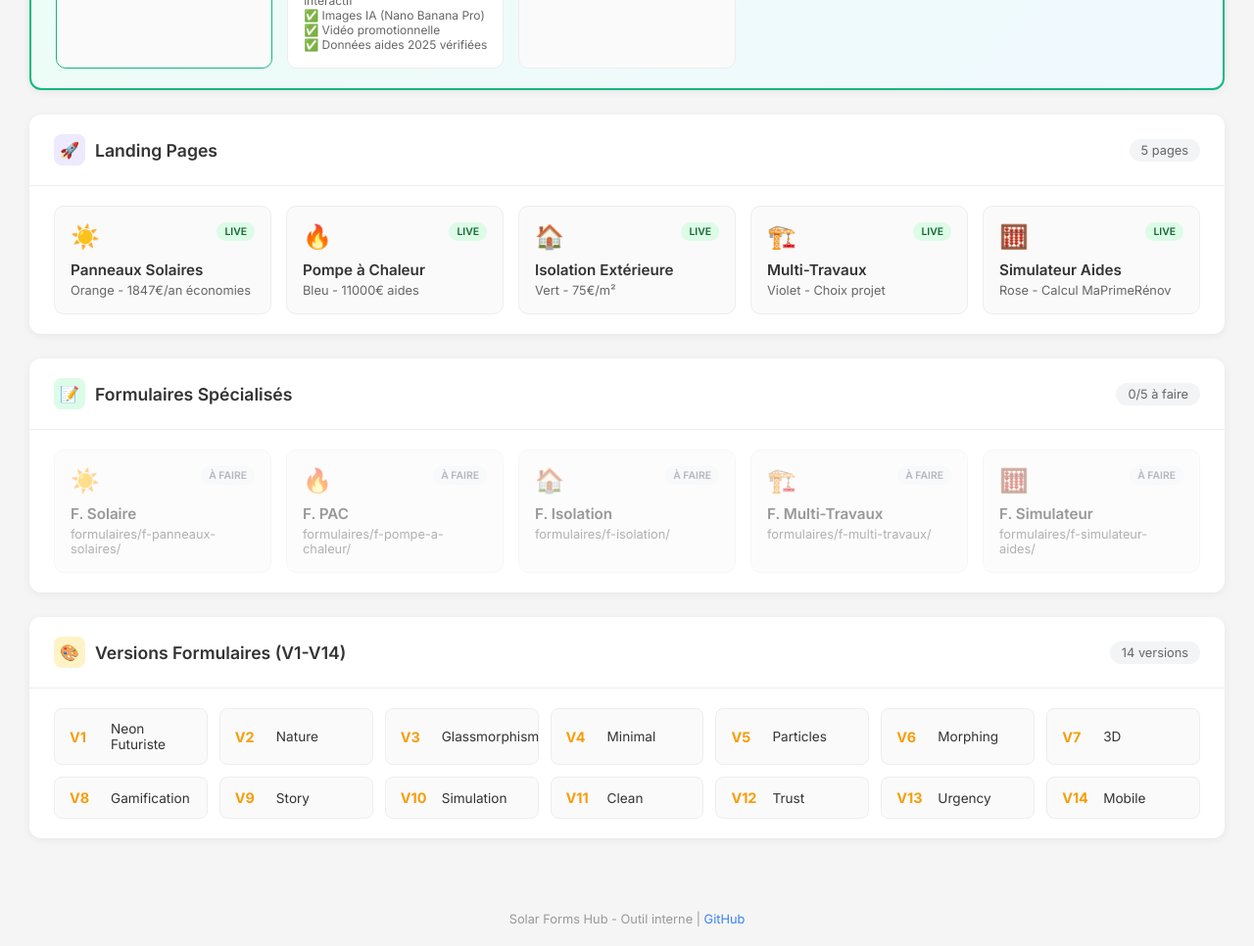
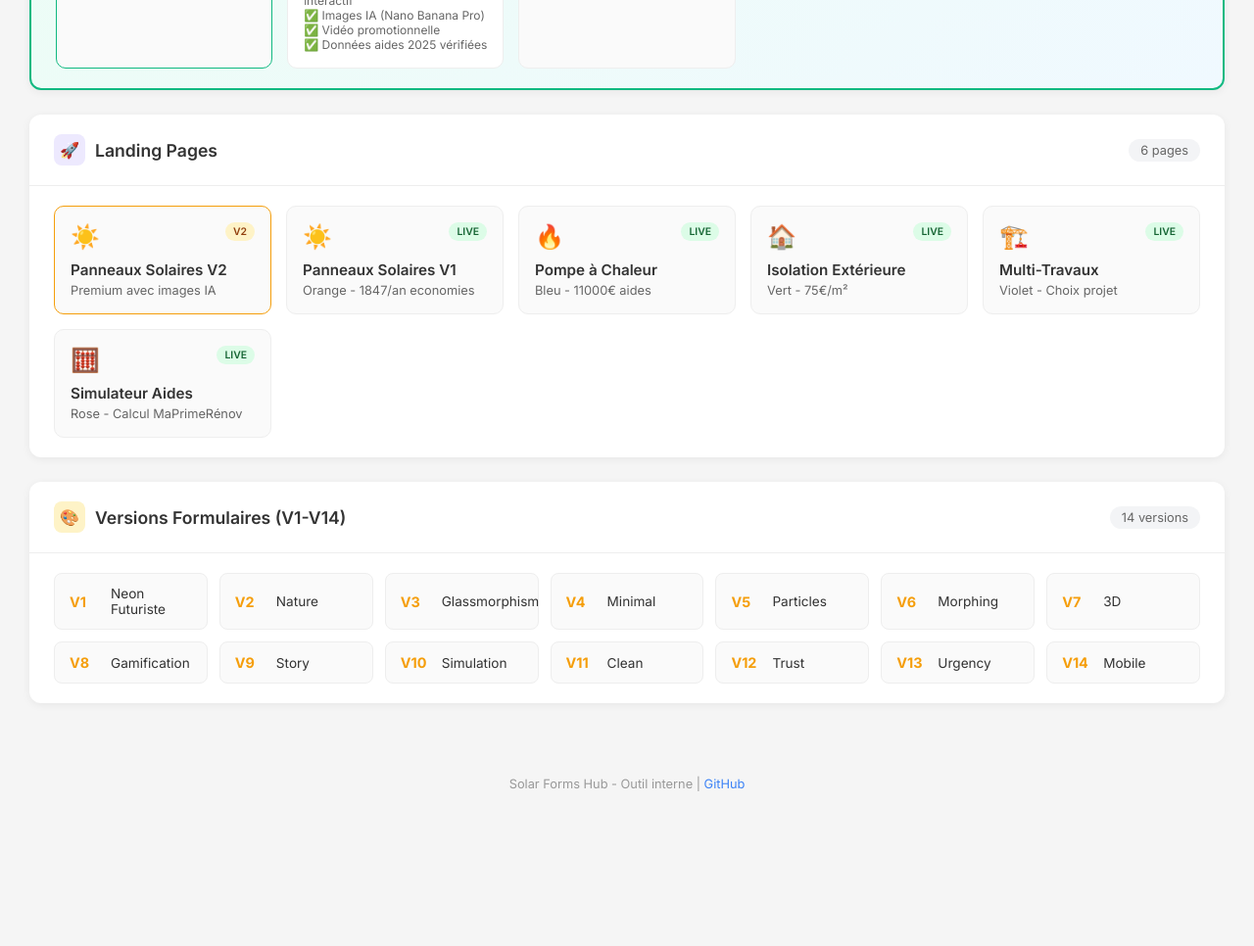
Before and after one commit to galaxyprojector1/solar-forms-hub, a plain HTML site: page index.html in a window 1280 px wide. Shown: the part 499-1465 px from the top of the page at 98% size. After the commit the page ends 1327 px from the top, so only its background shows below. Drawn offline with Linux system fonts and the light colour scheme.

Commit message:
Dashboard: nettoyage + ajout LP Solaire V2

```diff
--- a/index.html
+++ b/index.html
@@ -278,9 +278,9 @@
     <div class="header">
         <h1>Solar Forms Hub</h1>
         <div class="header-stats">
-            <span>Landing Pages: <strong>5</strong></span>
-            <span>Formulaires: <strong>14</strong></span>
-            <span>Dernière MAJ: <strong>01/12/2025</strong></span>
+            <span>Landing Pages: <strong>7</strong></span>
+            <span>Versions: <strong>14</strong></span>
+            <span>MAJ: <strong>02/12/2025</strong></span>
         </div>
     </div>
 
@@ -294,11 +294,9 @@
                 </div>
             </div>
             <div class="quick-links">
-                <a href="renovation-energie-2025.html" class="quick-link" style="background: linear-gradient(135deg, #10B981, #059669);">🌟 NOUVEAU: Site Multi-Activités 2025</a>
-                <a href="TODO-NEXT.md" class="quick-link" target="_blank">📋 TODO Liste</a>
-                <a href="landing-pages/" class="quick-link">🚀 Toutes les Landing Pages</a>
-                <a href="versions-completes/" class="quick-link secondary">📁 Dossier Versions</a>
-                <a href="formulaires/" class="quick-link secondary">📝 Dossier Formulaires</a>
+                <a href="renovation-energie-2025.html" class="quick-link" style="background: linear-gradient(135deg, #10B981, #059669);">🌟 Site Multi-Activites 2025</a>
+                <a href="landing-pages/" class="quick-link">🚀 Landing Pages</a>
+                <a href="versions-completes/" class="quick-link secondary">📁 Versions</a>
             </div>
         </div>
 
@@ -351,16 +349,25 @@
                     <span class="icon purple">🚀</span>
                     Landing Pages
                 </div>
-                <span class="section-count">5 pages</span>
+                <span class="section-count">6 pages</span>
             </div>
             <div class="grid">
+                <a href="landing-pages/lp-panneaux-solaires-v2/" class="card" style="border-color: #f59e0b;">
+                    <div class="card-header">
+                        <span class="card-icon">☀️</span>
+                        <span class="card-status status-wip">V2</span>
+                    </div>
+                    <div class="card-title">Panneaux Solaires V2</div>
+                    <div class="card-desc">Premium avec images IA</div>
+                </a>
+
                 <a href="landing-pages/lp-panneaux-solaires/" class="card">
                     <div class="card-header">
                         <span class="card-icon">☀️</span>
                         <span class="card-status status-live">Live</span>
                     </div>
-                    <div class="card-title">Panneaux Solaires</div>
-                    <div class="card-desc">Orange - 1847€/an économies</div>
+                    <div class="card-title">Panneaux Solaires V1</div>
+                    <div class="card-desc">Orange - 1847/an economies</div>
                 </a>
 
                 <a href="landing-pages/lp-pompe-a-chaleur/" class="card">
@@ -398,63 +405,6 @@
                     <div class="card-title">Simulateur Aides</div>
                     <div class="card-desc">Rose - Calcul MaPrimeRénov</div>
                 </a>
-            </div>
-        </div>
-
-        <!-- Formulaires -->
-        <div class="section">
-            <div class="section-header">
-                <div class="section-title">
-                    <span class="icon green">📝</span>
-                    Formulaires Spécialisés
-                </div>
-                <span class="section-count">0/5 à faire</span>
-            </div>
-            <div class="grid">
-                <div class="card" style="opacity: 0.5; pointer-events: none;">
-                    <div class="card-header">
-                        <span class="card-icon">☀️</span>
-                        <span class="card-status status-todo">À faire</span>
-                    </div>
-                    <div class="card-title">F. Solaire</div>
-                    <div class="card-desc">formulaires/f-panneaux-solaires/</div>
-                </div>
-
-                <div class="card" style="opacity: 0.5; pointer-events: none;">
-                    <div class="card-header">
-                        <span class="card-icon">🔥</span>
-                        <span class="card-status status-todo">À faire</span>
-                    </div>
-                    <div class="card-title">F. PAC</div>
-                    <div class="card-desc">formulaires/f-pompe-a-chaleur/</div>
-                </div>
-
-                <div class="card" style="opacity: 0.5; pointer-events: none;">
-                    <div class="card-header">
-                        <span class="card-icon">🏠</span>
-                        <span class="card-status status-todo">À faire</span>
-                    </div>
-                    <div class="card-title">F. Isolation</div>
-                    <div class="card-desc">formulaires/f-isolation/</div>
-                </div>
-
-                <div class="card" style="opacity: 0.5; pointer-events: none;">
-                    <div class="card-header">
-                        <span class="card-icon">🏗️</span>
-                        <span class="card-status status-todo">À faire</span>
-                    </div>
-                    <div class="card-title">F. Multi-Travaux</div>
-                    <div class="card-desc">formulaires/f-multi-travaux/</div>
-                </div>
-
-                <div class="card" style="opacity: 0.5; pointer-events: none;">
-                    <div class="card-header">
-                        <span class="card-icon">🧮</span>
-                        <span class="card-status status-todo">À faire</span>
-                    </div>
-                    <div class="card-title">F. Simulateur</div>
-                    <div class="card-desc">formulaires/f-simulateur-aides/</div>
-                </div>
             </div>
         </div>
 
```
